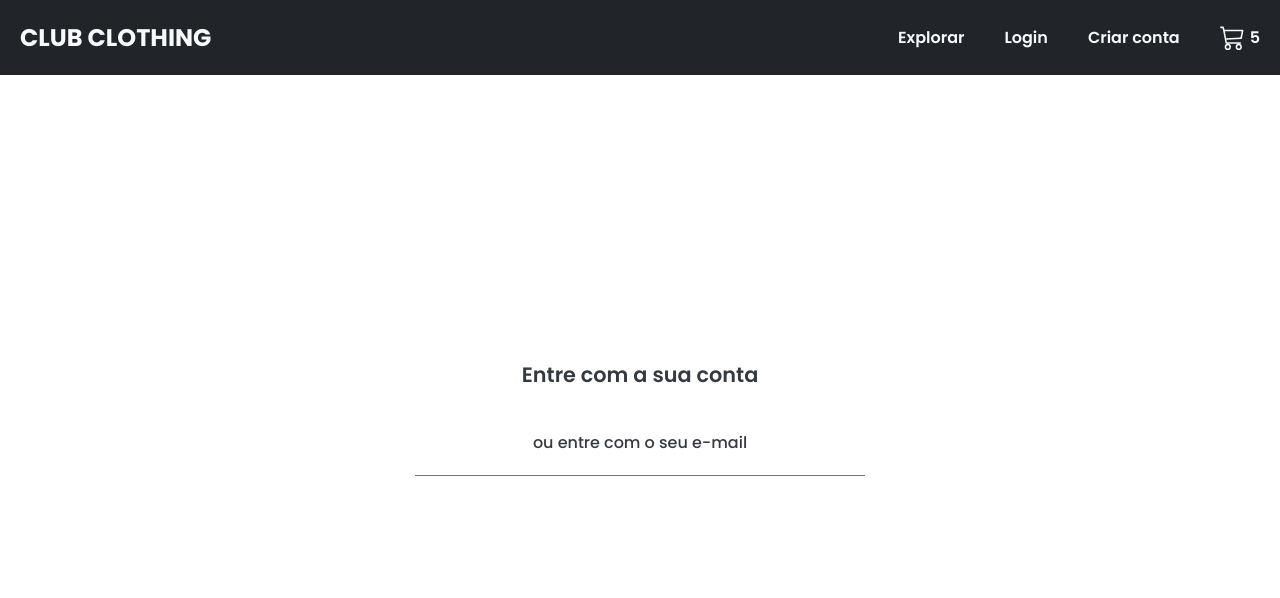
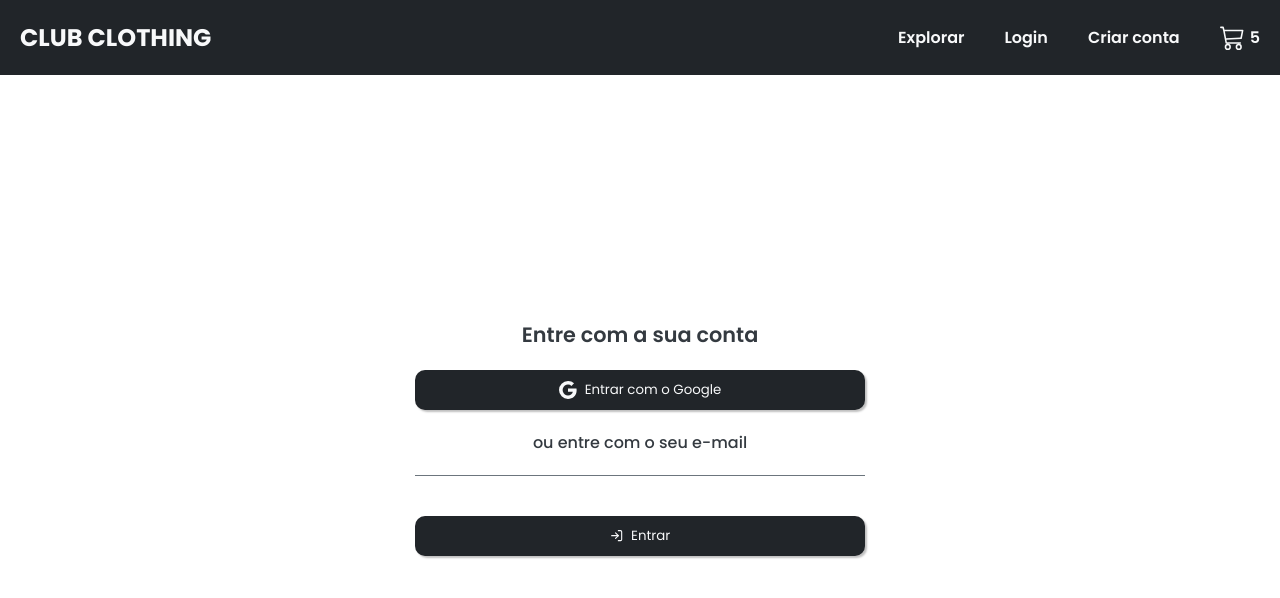
Before and after one commit to evandrotomas/ecommerce-frontend, a React (Create React App) app: page /login in a window 1280 px wide. Shown: the top 598 px of the page. Built offline with nearby package versions, Linux system fonts and the light colour scheme.

Commit message:
feat: add Custom Button to Login Page

```diff
--- a/src/pages/login/login.page.tsx
+++ b/src/pages/login/login.page.tsx
@@ -1,4 +1,11 @@
+import { BsGoogle } from 'react-icons/bs'
+import { FiLogIn } from 'react-icons/fi'
+
+// Components
+import CustomButton from '../../components/custom-button/custom-button.component'
 import Header from '../../components/header/header.component'
+
+// Styles
 import {
   LoginContainer,
   LoginContent,
@@ -16,7 +23,9 @@ const LoginPage = () => {
         <LoginContent>
           <LoginHeadline>Entre com a sua conta</LoginHeadline>
 
-          {/* Button */}
+          <CustomButton startIcon={<BsGoogle size={18} />}>
+            Entrar com o Google
+          </CustomButton>
 
           <LoginSubtitle>ou entre com o seu e-mail</LoginSubtitle>
 
@@ -25,7 +34,7 @@ const LoginPage = () => {
             {/* Password Input */}
           </LoginInputContainer>
 
-          {/* Button */}
+          <CustomButton startIcon={<FiLogIn />}>Entrar</CustomButton>
         </LoginContent>
       </LoginContainer>
     </>
```
